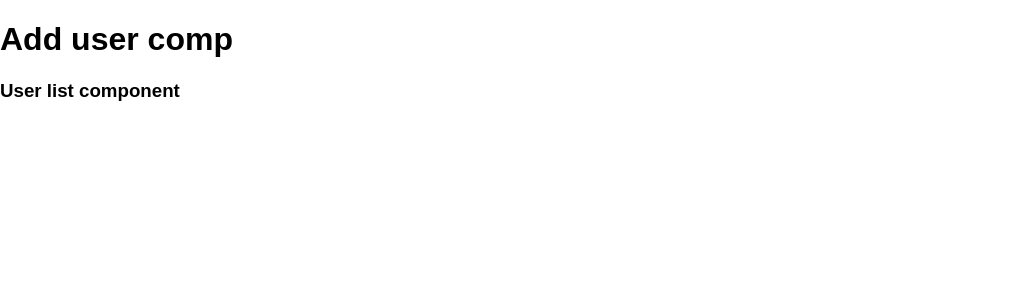
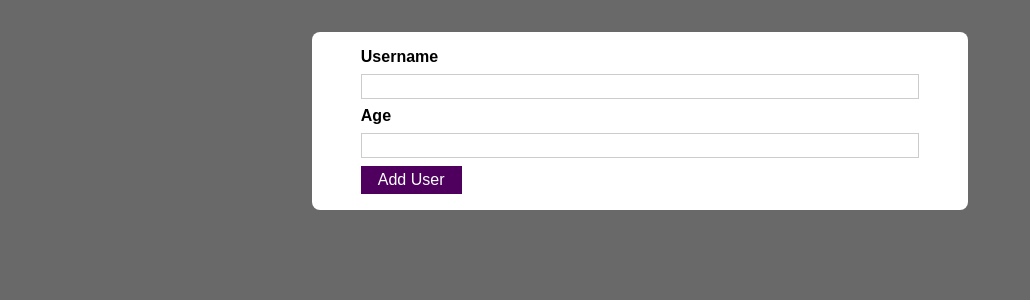
Before and after one commit to Ivan270/react-practice-2, a React (Create React App) app: page / in a window 1280 px wide. Shown: the top 300 px of the page, without its empty margins (0-1030 px from the left). Built offline with nearby package versions, Linux system fonts and the light colour scheme.

Commit message:
almost complete, error modal still missing

```diff
--- a/src/App.js
+++ b/src/App.js
@@ -1,16 +1,29 @@
-import React from 'react';
+import React, { useState } from 'react';
 import AddUser from './Components/AddUser/AddUser';
 import UsersList from './Components/UserList/UsersList';
-import ErrorModal from './Components/ErrorModal/ErrorModal';
-
-const users = [];
 
 function App() {
+	const [users, setUsers] = useState([]);
+
+	const addUserHandler = (userInput) => {
+		const user = {
+			...userInput,
+			id: Math.floor(Math.random() * 5),
+		};
+		const array = [...users, user];
+		setUsers(array);
+	};
+
+	let content = '';
+	if (users.length > 0) {
+		content = <UsersList data={users} />;
+	}
+
 	return (
 		<div>
-			<AddUser />
-			{/* Conditional render, else Alert */}
-			<UsersList />
+			<AddUser onSubmitUser={addUserHandler} />
+			{/* Conditional render*/}
+			{content}
 		</div>
 	);
 }
--- a/src/Components/AddUser/AddUser.js
+++ b/src/Components/AddUser/AddUser.js
@@ -1,8 +1,51 @@
 import React from 'react';
+import Card from '../Card/Card';
+import Button from '../Button/Button';
 import styles from './AddUser.module.css';
+import { useState } from 'react';
 
-const AddUser = () => {
-	return <h1>Add user comp</h1>;
+const AddUser = (props) => {
+	const [userName, setUserName] = useState('');
+	const [userAge, setUserAge] = useState('');
+
+	const usernameChangeHandler = (event) => {
+		setUserName(event.target.value);
+	};
+	const ageChangeHandler = (event) => {
+		setUserAge(event.target.value);
+	};
+
+	const saveUserHandler = (event) => {
+		event.preventDefault();
+		const newUser = {
+			username: userName,
+			age: userAge,
+		};
+		props.onSubmitUser(newUser);
+		event.target.reset();
+	};
+	return (
+		<Card>
+			<form onSubmit={saveUserHandler}>
+				<div className={styles.input}>
+					<label htmlFor="username">Username</label>
+					<input
+						onChange={usernameChangeHandler}
+						value={userName}
+						id="username"
+					></input>
+					<label htmlFor="age">Age</label>
+					<input
+						onChange={ageChangeHandler}
+						value={userAge}
+						type="number"
+						id="age"
+					></input>
+					<Button>Add User</Button>
+				</div>
+			</form>
+		</Card>
+	);
 };
 
 export default AddUser;
--- a/src/Components/Button/Button.js
+++ b/src/Components/Button/Button.js
@@ -2,7 +2,11 @@ import React from 'react';
 import styles from './Button.module.css';
 
 const Button = (props) => {
-	return <button className={styles.button}>{props.children}</button>;
+	return (
+		<button type="submit" className={styles.button}>
+			{props.children}
+		</button>
+	);
 };
 
 export default Button;
--- a/src/Components/Card/Card.js
+++ b/src/Components/Card/Card.js
@@ -1,7 +1,8 @@
 import React from 'react';
+import styles from './Card.module.css';
 
 const Card = (props) => {
-	return <div>{props.children}</div>;
+	return <div className={styles.card}>{props.children}</div>;
 };
 
 export default Card;
--- /dev/null
+++ b/src/Components/Card/Card.module.css
@@ -0,0 +1,9 @@
+.card {
+    background-color: white;
+    /* padding: 15px; */
+    border-radius: 8px;
+    width: 80%;
+    max-width: 41rem;
+    margin: auto;
+    /* margin-top: 3rem; */
+}
--- a/src/Components/UserList/UsersList.js
+++ b/src/Components/UserList/UsersList.js
@@ -1,7 +1,22 @@
 import React from 'react';
+import Card from '../Card/Card';
 import styles from './UsersList.module.css';
 
-const UserList = () => {
-	return <h3>User list component</h3>;
+const UserList = (props) => {
+	return (
+		<Card>
+			<div className={styles.users}>
+				<ul>
+					{props.data.map((user) => {
+						return (
+							<li key={user.id}>
+								{user.username} ({user.age})
+							</li>
+						);
+					})}
+				</ul>
+			</div>
+		</Card>
+	);
 };
 export default UserList;
--- a/src/index.css
+++ b/src/index.css
@@ -8,4 +8,5 @@ html {
 
 body {
   margin: 0;
+  background-color: dimgray;
 }
```
